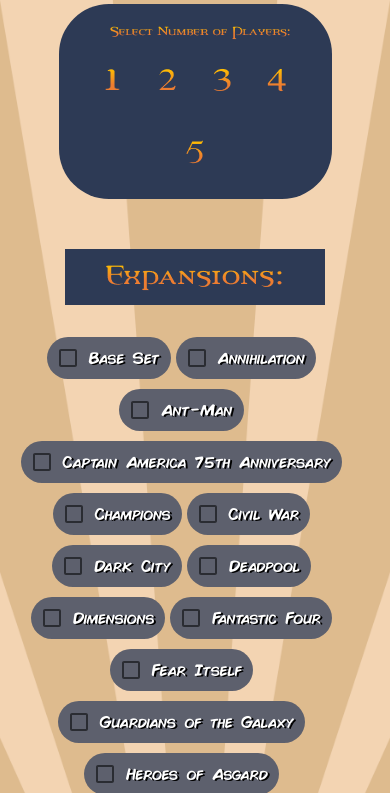
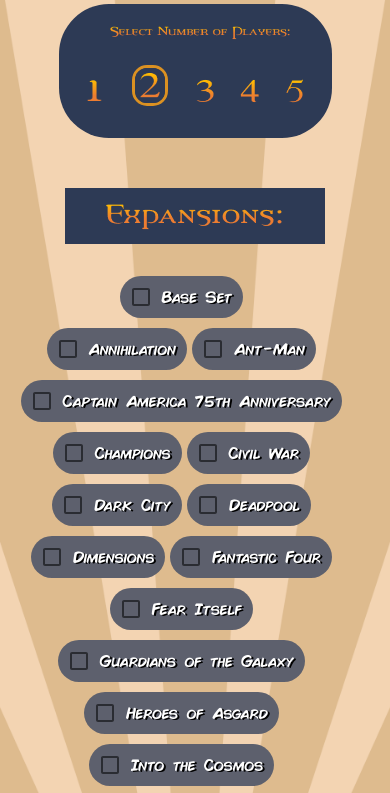
Before and after one commit to TomTomKinch/Marvel-Legendary-Randomizer, a React app in the folder marvel-legendary/: page / in a window 390 px wide. Shown: the part 114-907 px from the top of the page. Built offline with nearby package versions, Linux system fonts and the light colour scheme.

Commit message:
Small update

```diff
--- a/marvel-legendary/src/Home-Page.css
+++ b/marvel-legendary/src/Home-Page.css
@@ -360,7 +360,7 @@
   .NumberUnclicked{
     width: 25px;
     height: 30px;
-    margin: 10px 15px;
+    margin: 10px 10px;
     margin-bottom: 30px;
   }
 
--- a/marvel-legendary/src/Home-Page.js
+++ b/marvel-legendary/src/Home-Page.js
@@ -11,7 +11,6 @@
 import HenchmenTitle from './Images/HenchmenTitle.PNG';
 import HeroesTitle from './Images/HeroesTitle.PNG';
 import PlayerSelect from './Images/PlayerSelect.PNG';
-import PlayerCount from './Images/PlayerCount.PNG';
 import attack from './Images/attack.png'
 import one from './Images/One.PNG'
 import two from './Images/Two.PNG'
@@ -146,15 +145,10 @@
   //-------------------Player Count-----------------------
   //______________________________________________________
 
-  const [ playerCount, setPlayerCount ] = useState(2); //Player Count Data
-  // const { register, handleSubmit } = useForm();
-  // // Sets Player Count Based off Form Selection
-  // const readPlayerCount = (data) => {
-  //   setPlayerCount(data[0]);
-  // }
+  const [ playerCount, setPlayerCount ] = useState('2'); //Player Count Data
 
   const [ onePlayerStyle, setOnePlayerStyle ] = useState("NumberUnclicked");
-  const [ twoPlayerStyle, setTwoPlayerStyle ] = useState("NumberUnclicked");
+  const [ twoPlayerStyle, setTwoPlayerStyle ] = useState("NumberClicked");
   const [ threePlayerStyle, setThreePlayerStyle ] = useState("NumberUnclicked");
   const [ fourPlayerStyle, setFourPlayerStyle ] = useState("NumberUnclicked");
   const [ fivePlayerStyle, setFivePlayerStyle ] = useState("NumberUnclicked");
@@ -566,24 +560,10 @@
 
       {/* Player Select Dropdown */}
       <div className="SelectPlayerCard">
-        {/* <form onSubmit={handleSubmit(readPlayerCount)}>
-          <img src={PlayerSelect} alt="Select Number of Players" className="PlayerTitle"/>
-          <label>
-            <select {...register("0")} className="Selector">
-              <option value="1"> 1 </option>
-              <option value="2"> 2 </option>
-              <option value="3"> 3 </option>
-              <option value="4"> 4 </option>
-              <option value="5"> 5 </option>
-            </select>
-          </label>
-          <input type="submit" className="SubmitButton"/>
-        </form> */}
         <img src={PlayerSelect} alt="Select Number of Players" className="PlayerTitle"/>
         <br></br>
         <img src={one} alt="1" className={onePlayerStyle} onClick={() => {
           setPlayerCount('1');
-          console.log(playerCount);
           setOnePlayerStyle("NumberClicked");
           setTwoPlayerStyle("NumberUnclicked");
           setThreePlayerStyle("NumberUnclicked");
@@ -592,7 +572,6 @@
         }}/>
         <img src={two} alt="2" className={twoPlayerStyle} onClick={() => {
           setPlayerCount('2');
-          console.log(playerCount);
           setOnePlayerStyle("NumberUnclicked");
           setTwoPlayerStyle("NumberClicked");
           setThreePlayerStyle("NumberUnclicked");
@@ -601,7 +580,6 @@
         }}/>
         <img src={three} alt="3" className={threePlayerStyle} onClick={() => {
           setPlayerCount('3');
-          console.log(playerCount);
           setOnePlayerStyle("NumberUnclicked");
           setTwoPlayerStyle("NumberUnclicked");
           setThreePlayerStyle("NumberClicked");
@@ -610,7 +588,6 @@
         }}/>
         <img src={four} alt="4" className={fourPlayerStyle} onClick={() => {
           setPlayerCount('4');
-          console.log(playerCount);
           setOnePlayerStyle("NumberUnclicked");
           setTwoPlayerStyle("NumberUnclicked");
           setThreePlayerStyle("NumberUnclicked");
@@ -619,7 +596,6 @@
         }}/>
         <img src={five} alt="5" className={fivePlayerStyle} onClick={() => {
           setPlayerCount('5');
-          console.log(playerCount);
           setOnePlayerStyle("NumberUnclicked");
           setTwoPlayerStyle("NumberUnclicked");
           setThreePlayerStyle("NumberUnclicked");
@@ -636,7 +612,7 @@
       <div className="ExpansionSection">
           <img src={ExpansionsTitle} alt="Expansions:" className="ExpansionsTitle"/>
           <br></br>
-          <FormControlLabel className="ExpansionSelect" control={ <Checkbox checked={checked.Base_Set} onChange={handleCheck} name="Base_Set" value="Base Set"/> } label={<span className="ExpansionText">Base Set</span>}/>
+          <FormControlLabel className="ExpansionSelect" control={ <Checkbox checked={checked.Base_Set} onChange={handleCheck} name="Base_Set" value="Base Set"/> } label={<span className="ExpansionText">Base Set</span>}/> <br></br>
           <FormControlLabel className="ExpansionSelect" control={ <Checkbox checked={checked.Annihilation} onChange={handleCheck} name="Annihilation" value="Annihilation" /> } label={<span className="ExpansionText">Annihilation</span>} />
           <FormControlLabel className="ExpansionSelect" control={ <Checkbox checked={checked.AntMan} onChange={handleCheck} name="AntMan" value="Ant-Man" /> } label={<span className="ExpansionText">Ant-Man</span>} />
           <FormControlLabel className="ExpansionSelect" control={ <Checkbox checked={checked.Capt_America_75th} onChange={handleCheck} name="Capt_America_75th" value="Captain America 75th Anniversary" /> } label={<span className="ExpansionText">Captain America 75th Anniversary</span>}/>
```
